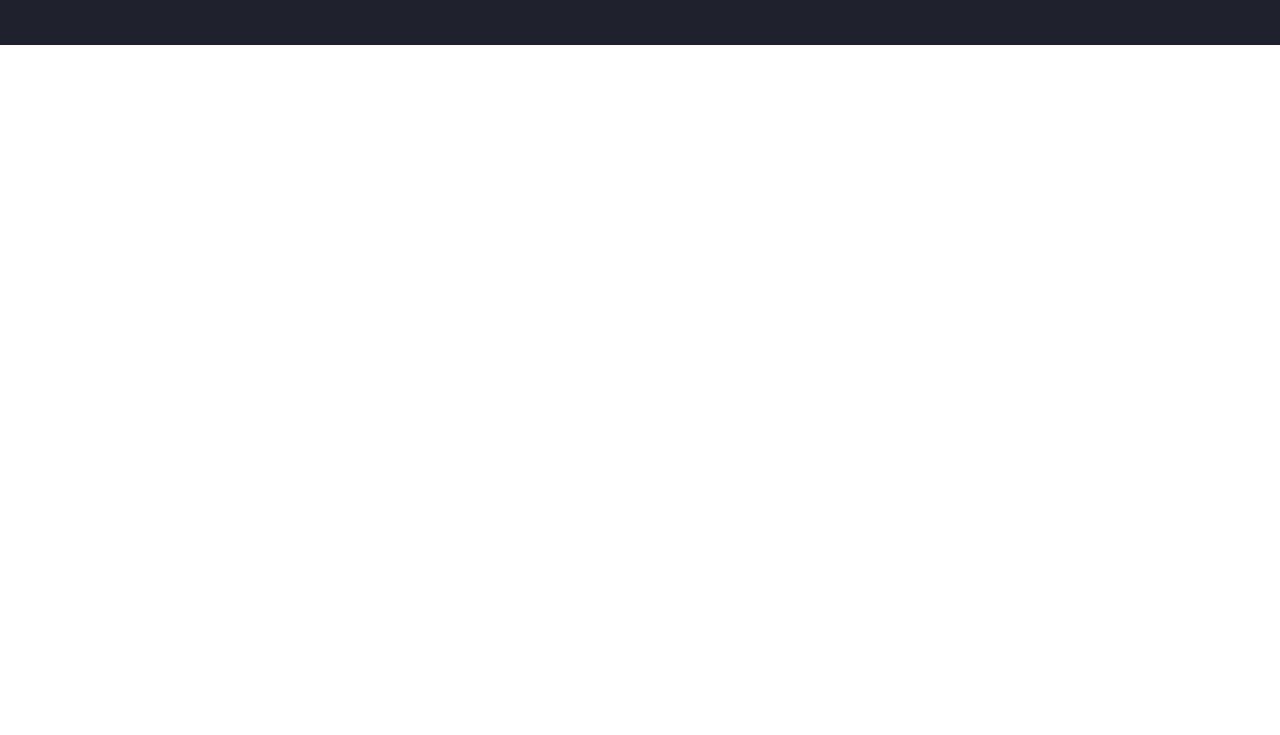
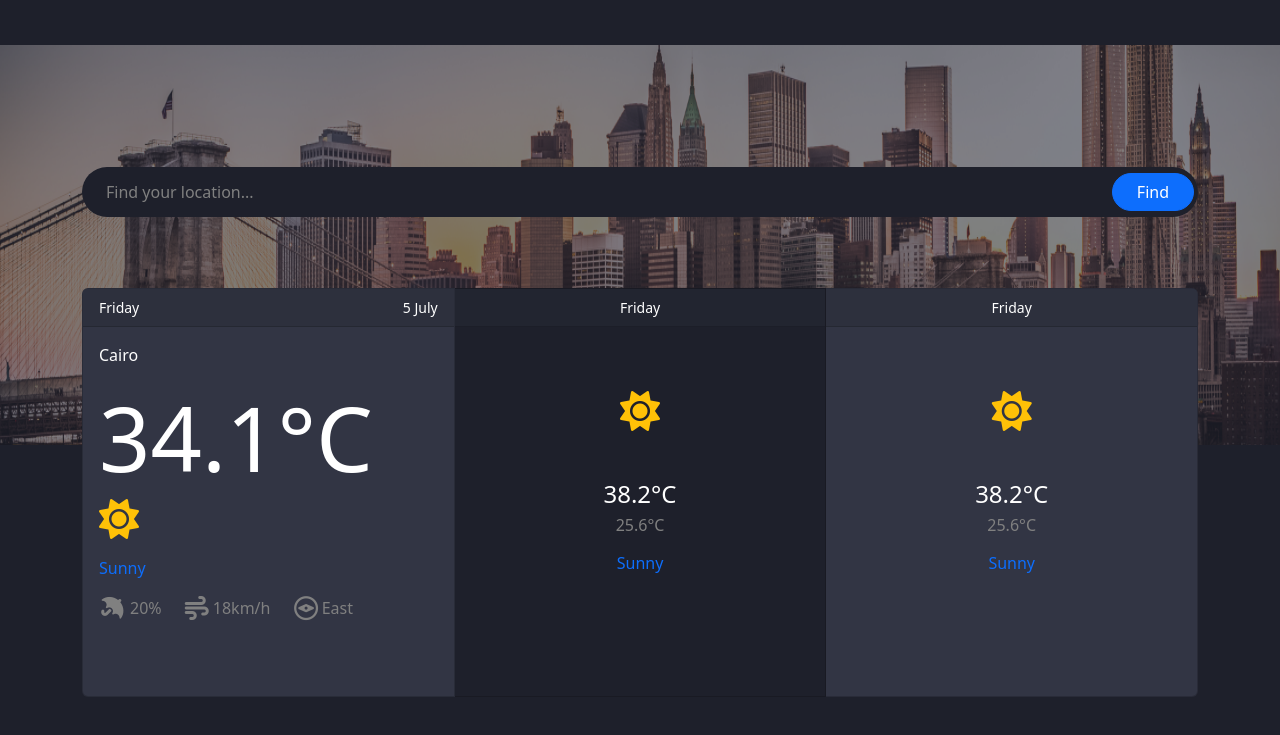
Before and after one commit to mahbahig/Weather-App, a plain HTML site: page index.html in a window 1280 px wide. Shown: the part 99-834 px from the top of the page. Before the commit the page ends 800 px from the top, so only its background shows below. Drawn offline with Linux system fonts and the light colour scheme.

Commit message:
Finished HTML and CSS

```diff
--- a/CSS/style.css
+++ b/CSS/style.css
@@ -1,9 +1,22 @@
 :root {
-    --light-blue: #009ad8;
+    --button-blue: #009ad8;
+    --dark-blue: #1e202b;
+    --light-blue: #323544;
 }
 
 .bg-dark-blue {
-    background-color: #1e202b;
+    background-color: var(--dark-blue);
+}
+
+.bg-light-blue {
+    background-color: var(--light-blue);
+}
+
+.bg-light-header {
+    background-color: #2d303d;
+}
+.bg-dark-header {
+    background-color: #222530;
 }
 
 .h-fit {
@@ -27,9 +40,71 @@
 }
 
 .navbar .nav-item:hover .nav-link::before {
-    border: solid 2px var(--light-blue);
+    border: solid 2px var(--button-blue);
     border-radius: 50rem;
 }
+
 .navbar .nav-item:hover .nav-link {
-    color: var(--light-blue) !important;
+    color: var(--button-blue) !important;
 }
+
+.vh-80 {
+    height: 100vh;
+}
+
+input::placeholder {
+    color: gray !important;
+}
+
+#search {
+    border: none !important;
+    outline: none !important;
+    box-shadow: none;
+}
+
+#search::before {
+    border: none !important;
+    outline: none !important;
+    box-shadow: none;
+}
+
+#search::after {
+    border: none !important;
+    outline: none !important;
+    box-shadow: none;
+}
+
+#search:focus {
+    border: none !important;
+    outline: none !important;
+    box-shadow: none;
+}
+
+.btn-submit {
+    --bs-btn-color: #fff;
+    --bs-btn-bg: var(--button-blue);
+    --bs-btn-border-color: var(--button-blue);
+    --bs-btn-hover-color: #fff;
+    --bs-btn-hover-bg: var(--button-blue);
+    --bs-btn-hover-border-color: var(--button-blue);
+    --bs-btn-focus-shadow-rgb: 49, 132, 253;
+    --bs-btn-active-color: #fff;
+    --bs-btn-active-bg: var(--button-blue);
+    --bs-btn-active-border-color: var(--button-blue);
+    --bs-btn-active-shadow: inset 0 3px 5px rgba(0, 0, 0, 0.125);
+    --bs-btn-disabled-color: #fff;
+    --bs-btn-disabled-bg: var(--button-blue);
+    --bs-btn-disabled-border-color: var(--button-blue);
+}
+
+.fs-90 {
+    font-size: 90px;
+}
+
+.text-gray {
+    color: gray !important;
+}
+
+.rotate-45 {
+    transform: rotate(45deg);
+}
--- a/JS/index.js
+++ b/JS/index.js
@@ -1,17 +1 @@
-// let x = (username) => { console.log('Function x '+username); }
-// x('mahmoud');
-
-// function y(username) {
-//     console.log('Function y ' + username);
-// }
-// y('mahmoud')
-
-// z = function (username) {
-//     console.log('Function z ' + username);
-// }
-// z('mahmoud')
-
-function trylol (callback) {
-    callback()
-}
-trylol(function(){console.log('hello from mahmoud')})
+const key = `ffbffdcda0644538b3d113835240407`;
--- a/index.html
+++ b/index.html
@@ -50,8 +50,79 @@
             </div>
         </div>
     </nav>
+    <div class="position-relative">
+        <div class="vh-100 z-1 position-relative">
+            <img src="Images/banner.png" class="w-100 h-50" alt="">
+            <div class="bg-dark-blue w-100 h-50"></div>
+        </div>
+        <div class="container d-flex flex-wrap z-2 h-75 position-absolute top-50 start-50 translate-middle">
+            <div class="w-100 d-flex justify-content-center flex-wrap align-items-center">
+                <div class="d-flex form-control bg-dark-blue rounded-pill border-0 pe-1">
+                    <input type="text" id="search" class="form-control border-0 bg-transparent text-white" placeholder="Find your location...">
+                    <button class="btn btn-primary rounded-pill mx-0 px-4">Find</button>
+                </div>
+            </div>
+            <div class="card-group w-100 my-5">
+                <div class="card bg-light-blue text-white">
+                    <div class="card-header bg-light-header text-white d-flex justify-content-between">
+                        <small class="text-white">Friday</small>
+                        <small class="text-white">5 July</small>
+                    </div>
+                    <div class="card-body">
+                        <p class="card-text">Cairo</p>
+                        <h5 class="card-title fs-90">34.1°C</h5>
+                        <p class="card-text">
+                            <i class="fa-solid fa-sun text-warning fs-1"></i>
+                        </p>
+                        <p class="card-text text-primary">Sunny</p>
+                        <div class="d-flex w-75 justify-content-between">
+                            <p class="card-text d-flex align-items-center column-gap-1 text-gray">
+                                <i class="fa-solid fa-umbrella fs-4 text-gray rotate-45"></i>
+                                20%
+                            </p>
+                            <p class="card-text d-flex align-items-center column-gap-1 text-gray">
+                                <i class="fa-solid fa-wind fs-4 text-gray"></i>
+                                18km/h
+                            </p>
+                            <p class="card-text d-flex align-items-center column-gap-1 text-gray mb-3">
+                                <i class="fa-regular fa-compass fs-4 text-gray rotate-45"></i>
+                                East
+                            </p>
+                        </div>
+                    </div>
+                </div>
+                <div class="card bg-dark-blue text-white">
+                    <div class="card-header bg-dark-header text-white d-flex justify-content-center">
+                        <small class="text-white">Friday</small>
+                    </div>
+                    <div class="card-body text-center">
+                        <p class="card-text my-5">
+                            <i class="fa-solid fa-sun text-warning fs-1"></i>
+                        </p>
+                        <h5 class="card-title fs-4">38.2°C</h5>
+                        <h5 class="card-text fs-6 text-gray">25.6°C</h5>
+                        <p class="card-text text-primary mt-3">Sunny</p>
+                    </div>
+                </div>
+                <div class="card bg-light-blue text-white">
+                    <div class="card-header bg-light-header text-white d-flex justify-content-center">
+                        <small class="text-white">Friday</small>
+                    </div>
+                    <div class="card-body text-center">
+                        <p class="card-text my-5">
+                            <i class="fa-solid fa-sun text-warning fs-1"></i>
+                        </p>
+                        <h5 class="card-title fs-4">38.2°C</h5>
+                        <h5 class="card-text fs-6 text-gray">25.6°C</h5>
+                        <p class="card-text text-primary mt-3">Sunny</p>
+                    </div>
+                </div>
+            </div>
+        </div>
+    </div>
 
 
+    <script src="https://kit.fontawesome.com/65721112fc.js" crossorigin="anonymous"></script>
     <script src="JS/bootstrap.min.js"></script>
     <script src="JS/index.js"></script>
 </body>
```
Also changed, not shown: Images/banner.png (added).
